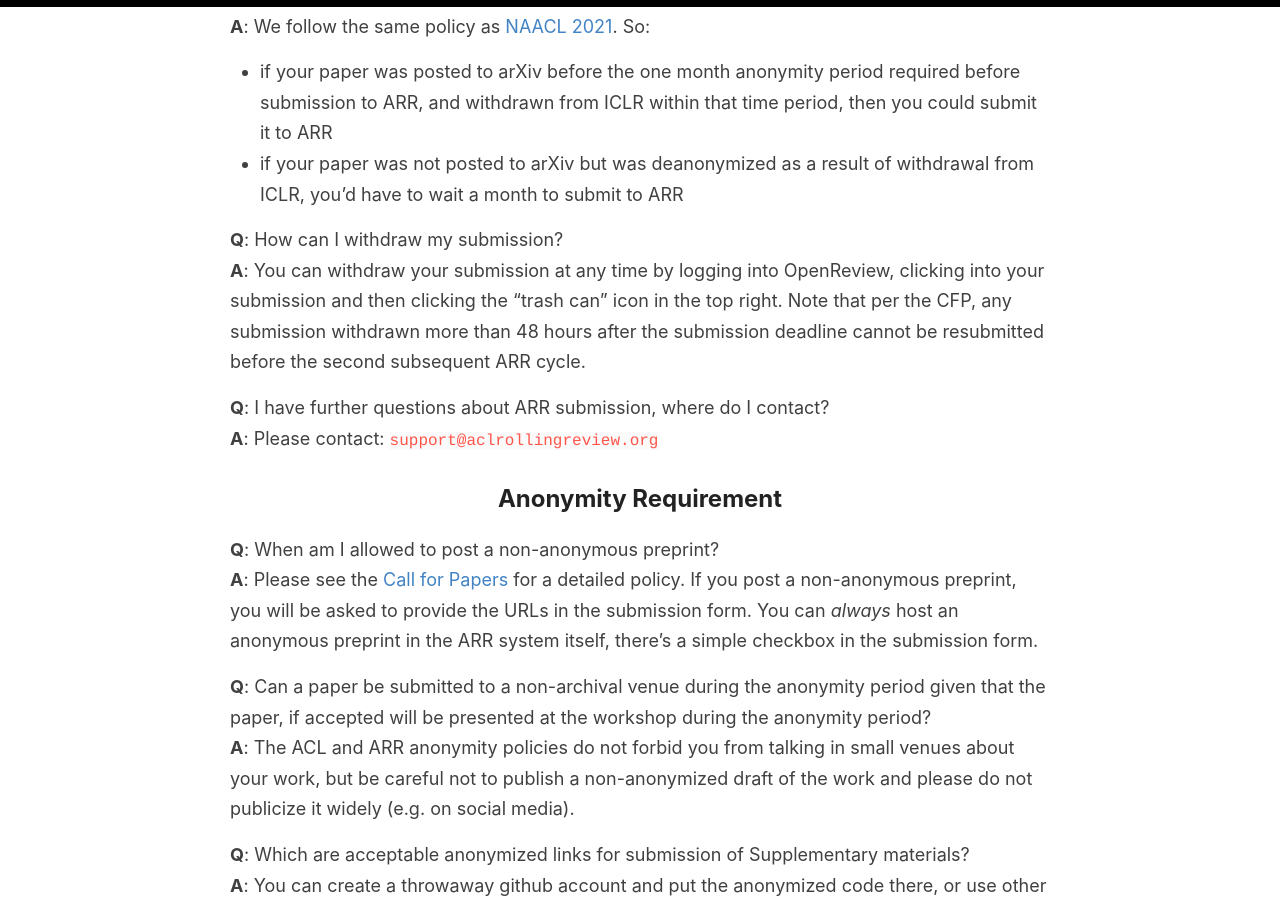
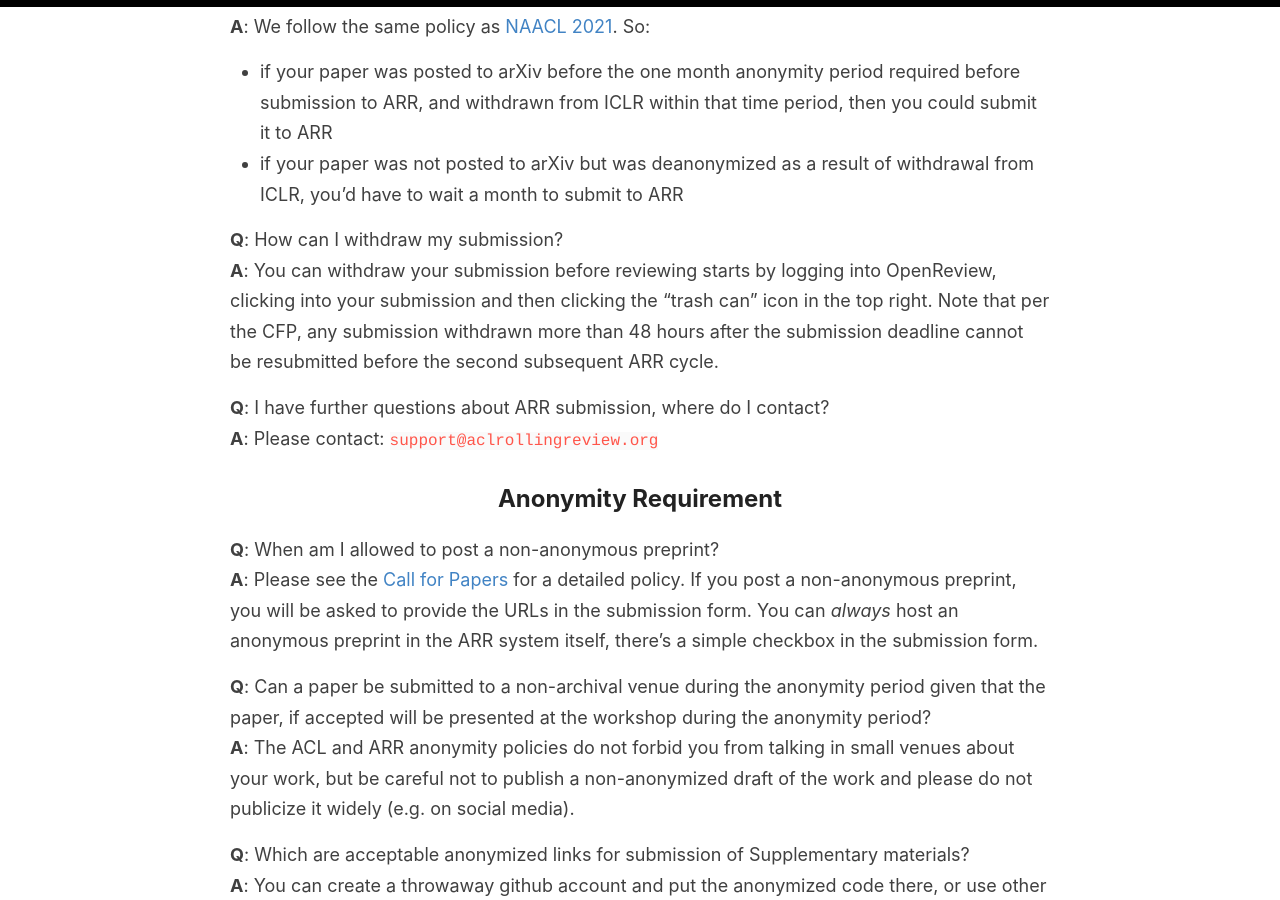
Before and after one commit to amitmerchant1990/reverie, a Jekyll site: the page built from authors.md, in a window 1280 px wide and 900 px high, scrolled down 2721 px. Built offline with Jekyll 4.4.1, drawn with Linux system fonts in a browser that asks for light colours.

Commit message:
Update authors.md

```diff
--- a/authors.md
+++ b/authors.md
@@ -64,7 +64,7 @@
 - if your paper was not posted to arXiv but was deanonymized as a result of withdrawal from ICLR, you'd have to wait a month to submit to ARR
 
 **Q**: How can I withdraw my submission?<br>
-**A**: You can withdraw your submission at any time by logging into OpenReview, clicking into your submission and then clicking the "trash can" icon in the top right. Note that per the CFP, any submission withdrawn more than 48 hours after the submission deadline cannot be resubmitted before the second subsequent ARR cycle.
+**A**: You can withdraw your submission before reviewing starts by logging into OpenReview, clicking into your submission and then clicking the "trash can" icon in the top right. Note that per the CFP, any submission withdrawn more than 48 hours after the submission deadline cannot be resubmitted before the second subsequent ARR cycle.
 
 **Q**: I have further questions about ARR submission, where do I contact?<br>
 **A**: Please contact: `support@aclrollingreview.org`
```
